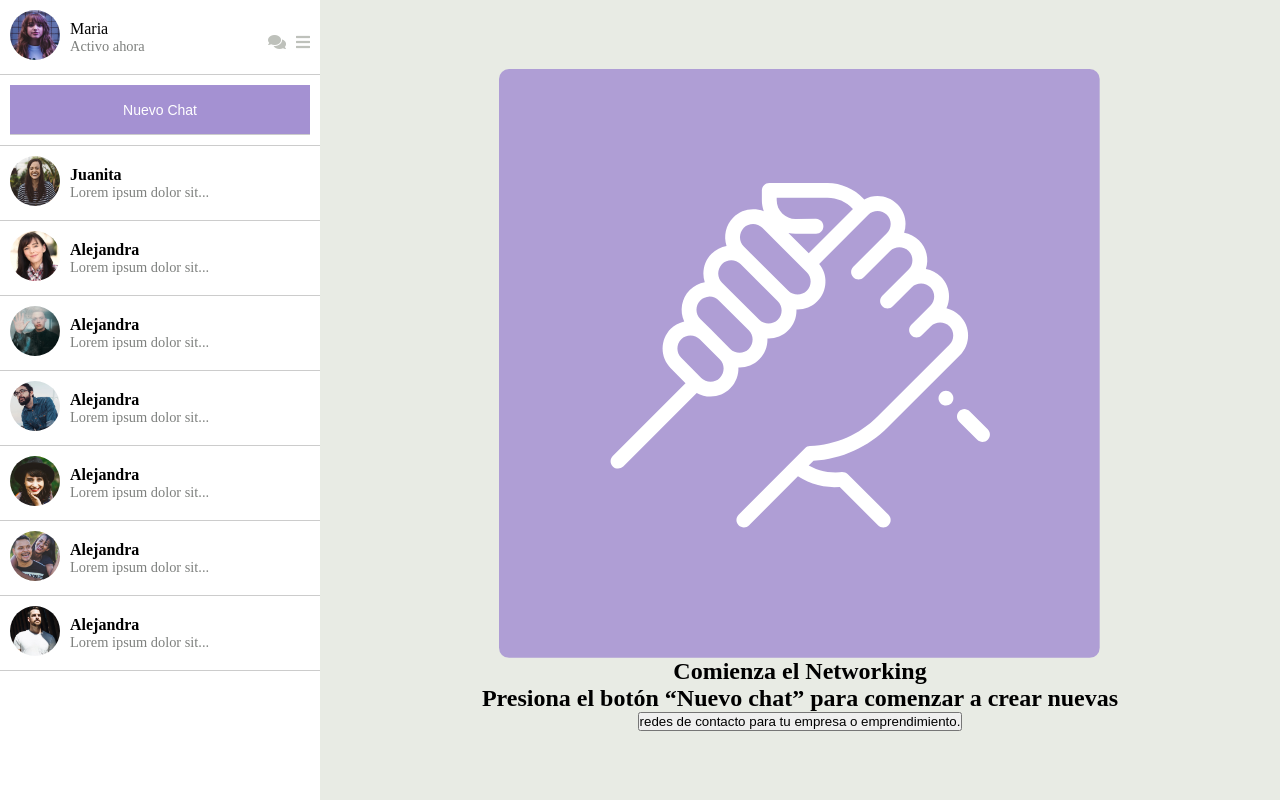
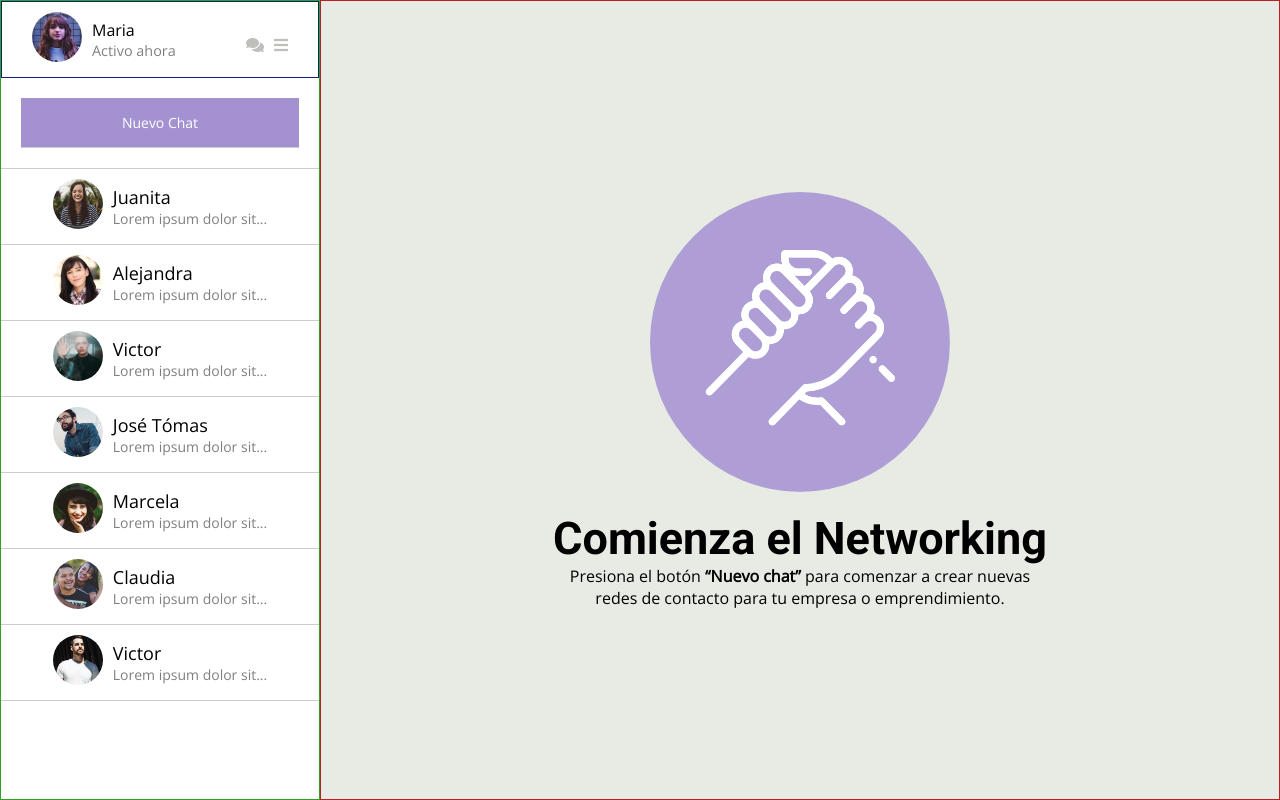
Before and after one commit to darkderes/desafio_latam7, a plain HTML site: page index.html in a window 1280 px wide. Drawn offline with nearby package versions, Linux system fonts and the light colour scheme.

Commit message:
codigo finalizado antes de envio .

```diff
--- a/assets/css/style.css
+++ b/assets/css/style.css
@@ -7,23 +7,40 @@
 body {
      display: flex;
      height: 100vh;
+     font-family: 'Open Sans', sans-serif;
 }
+
+h1, h3, h4, h5, h6 {
+    font-family: 'Roboto', sans-serif;
+
+}
+
+p, h2 a, li, button {
+    font-family: 'Open Sans', sans-serif;
+    font-weight: 400; /* Open Sans Regular */
+}
+
+h1
+{
+    font-size: 45px;
+}h2
+{
+    font-size: 16px;
+    font-weight: 400;
+}
+
 .contactos {
     width: 20em;
     height: 100vh;
     background-color: #FFF;
     overflow-y: auto;
+    border: 1px solid #2fa320;
 }
 
 .contactos ul {
     list-style-type: none;
     padding: 0;
 }
-
-/* #contactos li {
-
-    padding: 10px;
-} */
 
 .principal {
     flex: 1;
@@ -32,29 +49,30 @@ body {
     justify-content: center;
     align-items: center;
     height: 100vh;
+    border: 1px solid #b82222;
     /* overflow: hidden; */
 }
 
 .img {
-    max-width: 100%;
-    max-height: 100%;
+
     display: flex;
     flex-direction: column;
     justify-content: center;
     align-items: center;
 }
+.img img {
+    width: 300px;
+    height: 300px;
+    border-radius: 50%;
+    margin-bottom: 20px;
+}
 
-.img img {
-    max-width: 100%;
-    height: auto;
-}
 
 .button {
     background-color: #A491D2;
     border: none;
     color: white;
     width: 100%;
-    /* padding: 20px; */
     height: 50px;
     text-align: center;
     text-decoration: none;
@@ -73,9 +91,11 @@ body {
     display: flex;
     align-items: center;
     justify-content: space-between;
-    padding: 10px;
+    padding: 10px 30px;
     border-bottom: 1px solid #ccc;
+    border: 1px solid #161d79;
 }
+
 .avatar img {
     width: 50px;
     height: 50px;
@@ -107,14 +127,12 @@ body {
     justify-content: center;
     border-bottom: 1px solid #ccc;
     box-sizing: border-box;
-     padding: 10px;
-    /* padding: 10px; */
-    /* margin-top: 20px; */
+     padding: 20px;
 }
 .contacto {
     display: flex;
     align-items: center; /* Alinea verticalmente el avatar y el texto */
-    justify-content: flex-start;
+    justify-content: center;
     padding: 10px;
     border-bottom: 1px solid #ccc;
 }
@@ -135,10 +153,14 @@ body {
 }
 
 .info-contact .name {
-    font-weight: bold;
+    font-size: 18px;
+    /* font-weight: bold; */
 }
 
 .info-contact .status {
     color: rgb(126, 128, 126);
-    font-size: 0.9em;
+    font-size: 14px;
 }
+.button {
+    font-size: 14px;
+}
--- a/index.html
+++ b/index.html
@@ -3,6 +3,10 @@
   <head>
     <meta charset="UTF-8" />
     <meta name="viewport" content="width=device-width, initial-scale=1.0" />
+    <link
+      href="https://fonts.googleapis.com/css2?family=Open+Sans:wght@400&family=Roboto:wght@700&display=swap"
+      rel="stylesheet"
+    />
     <link
       rel="stylesheet"
       href="https://cdnjs.cloudflare.com/ajax/libs/font-awesome/5.9.0/css/all.min.css"
@@ -74,7 +78,7 @@
                 />
               </div>
               <div class="info-contact">
-                <p class="name">Alejandra</p>
+                <p class="name">Victor</p>
                 <p class="status">Lorem ipsum dolor sit...</p>
               </div>
             </div>
@@ -89,7 +93,7 @@
                 />
               </div>
               <div class="info-contact">
-                <p class="name">Alejandra</p>
+                <p class="name">José Tómas</p>
                 <p class="status">Lorem ipsum dolor sit...</p>
               </div>
             </div>
@@ -103,7 +107,7 @@
                 />
               </div>
               <div class="info-contact">
-                <p class="name">Alejandra</p>
+                <p class="name">Marcela</p>
                 <p class="status">Lorem ipsum dolor sit...</p>
               </div>
             </div>
@@ -117,7 +121,7 @@
                 />
               </div>
               <div class="info-contact">
-                <p class="name">Alejandra</p>
+                <p class="name">Claudia</p>
                 <p class="status">Lorem ipsum dolor sit...</p>
               </div>
             </div>
@@ -132,7 +136,7 @@
                 />
               </div>
               <div class="info-contact">
-                <p class="name">Alejandra</p>
+                <p class="name">Victor</p>
                 <p class="status">Lorem ipsum dolor sit...</p>
               </div>
             </div>
@@ -144,8 +148,11 @@
       <div class="img">
         <img src="./assets/img/hand.png" alt="imagen" />
         <h1>Comienza el Networking</h1>
-        <h2>Presiona el botón “Nuevo chat” para comenzar a crear nuevas</h2>
-        <button>redes de contacto para tu empresa o emprendimiento.</button>
+        <h2>
+          Presiona el botón <strong>“Nuevo chat”</strong> para comenzar a crear
+          nuevas
+        </h2>
+        <p>redes de contacto para tu empresa o emprendimiento.</p>
       </div>
     </section>
   </body>
```
